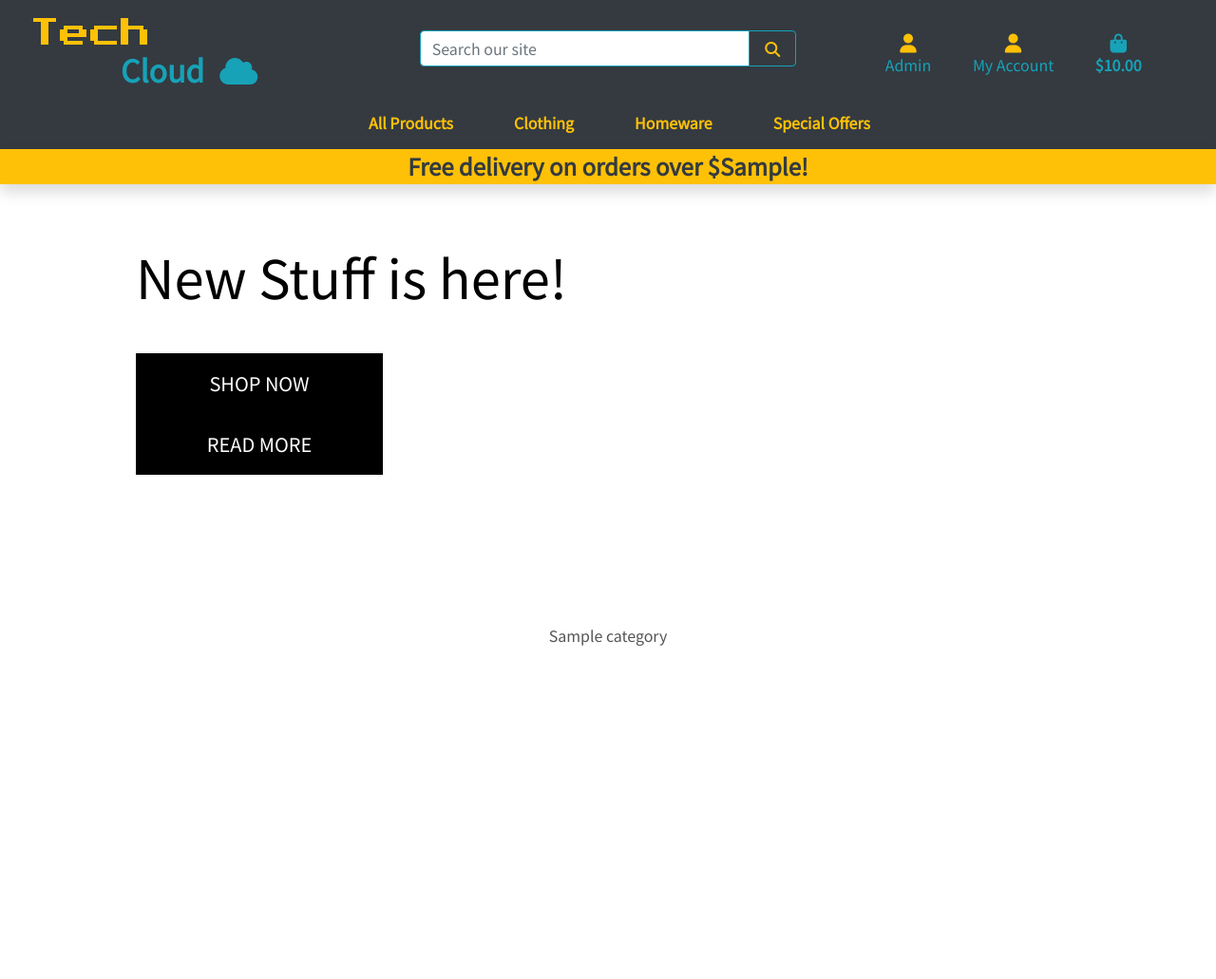
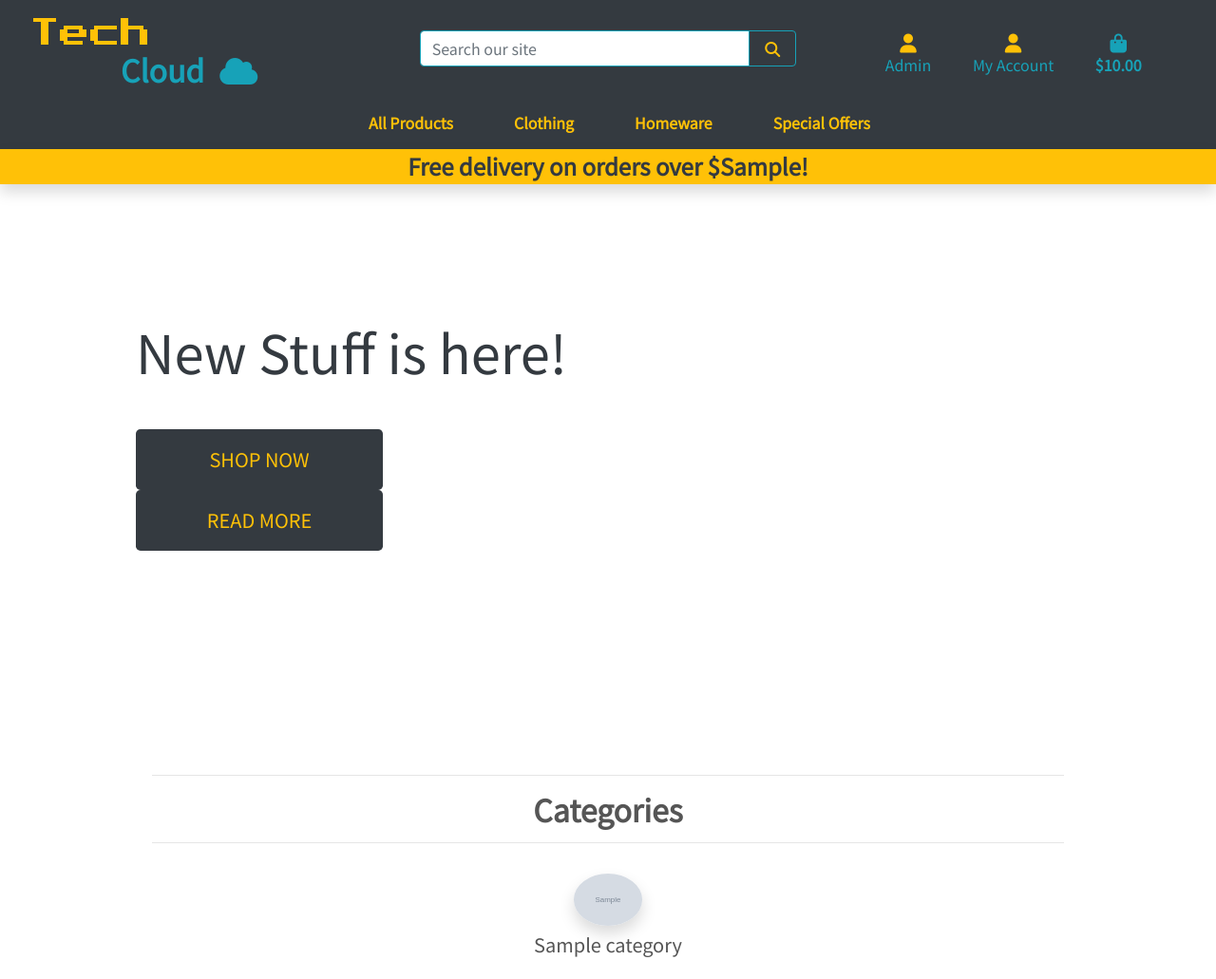
Before and after one commit to Code-Institute-Submissions/django-e-commerce-pc-shop, a Django app: template home/templates/home/index.html in a window 1280 px wide. Shown: the whole page at 95% size. Before the commit the page ends 680 px from the top, so only its background shows below. Run offline with Django 3.2, Linux system fonts and the light colour scheme; tables that the repository leaves empty hold one stand-in row (values such as "Sample post"); the template is opened without the code that fills it: values that come from a table or form of the project are taken from there, most other values are stand-ins (such as "Sample title", 1, 10 or a date in 2020); grey boxes marked "Sample" are stand-in pictures; some libraries are stand-ins or nearby versions.

Commit message:
Added categories to home, load icons, position elements

```diff
--- a/home/templates/home/index.html
+++ b/home/templates/home/index.html
@@ -10,29 +10,43 @@
 {% endblock %}
 
 {% block content %}
+
     <div class="container h-100">
-      <div class="row h-75">
+        <div class="row h-100">
             <div class="col-7 col-md-6 my-auto">
-            <h1 class="display-4 logo-font text-black">
+                <h1 class="display-4 text-dark">
+
                     New Stuff is here!
+
                 </h1>
                 <div class="my-5">
                     <h4>
-                    <a href="" class="shop-now-button btn btn-lg rounded-0 text-uppercase py-3">Shop Now</a>
-                    <a href="" class="shop-now-button btn btn-lg rounded-0 text-uppercase py-3">Read More</a>
+                        <a href="" class="shop-now-button btn btn-lg text-uppercase py-3">Shop Now</a>
+                        <a href="" class="shop-now-button btn btn-lg text-uppercase py-3">Read More</a>
                     </h4>
                 </div>
             </div>
         </div>
-        <div class="container">
+    </div>
+    <hr class="mb-3 w-75">
+    <h2 class="col-12 text-center font-weight-bold mb-3">Categories</h2>
+    <hr class="mb-3 w-75">
+    <div class="container-fluid">
         <div class="row justify-content-center">
             {% for category in categories %}
-                    <div class="col-4 text-center h-25 mt-3 home-categories">
-                        {{ category.friendly_name }}
+                {% if category.image %}
+                    <div class="col-sm-4 col-md-3 col-lg-3 text-center h-25 mt-3 mb-3 home-categories">
+                        <img class="h-25 w-25 mb-2 rounded-circle shadow" src=" {{ category.image.url }} " alt="">
+                        <!-- <img src="" alt="..." class="img-thumbnail"> -->
+                        <h5>{{ category.friendly_name }}</h5>
                     </div>
+                {% else %}
+                <div class="col-sm-4 col-md-3 col-lg-3 text-center h-25 mt-3 mb-3 home-categories">
+                    <img class="h-25 w-25 mb-2 shadow" src=" {{ MEDIA_URL }}noimage.png " alt="">
+                    <h5 class="text-center">{{ category.friendly_name }}</h5>
+                </div>
+                {% endif %}
             {% endfor %}
         </div>
     </div>
-    </div>
-
 {% endblock %}
--- a/products/models.py
+++ b/products/models.py
@@ -6,6 +6,7 @@ from django.db import models
 class Category(models.Model):
     name = models.CharField(max_length=254)
     friendly_name = models.CharField(max_length=254, null=True, blank=True)
+    image = models.ImageField(null=True, blank=True)
 
     def __str__(self):
         return self.name
--- a/static/css/base.css
+++ b/static/css/base.css
@@ -10,20 +10,14 @@ body {
     font-family: 'Noto Sans JP', sans-serif;
 }
 
+/* Site Colours */
+:root {
+  --main-color: #343a40;
+  --second-color: #ffc107;
+  --bootstrap-info: #17a2b8;
+}
+
 /* Homepage Categories  */
-
-/* .home-categories {
-    height: 50px;
-    background-color: brown;
-} */
-
-
-.category {
-    height: 100px;
-    width: 100px;
-    background-color: #343a40;
-    border: 1px solid black;
-}
 
 /* from Bulma */
 .icon {
@@ -45,21 +39,15 @@ body {
 
 /* Buttons style */
 .shop-now-button {
-    background: black;
-    color: white;
+    background: var(--main-color);
+    color: var(--second-color);
     min-width: 260px;
 }
 
 /* Button dark */
 .btn-dark {
-    background: #343a40;
-    color: #ffc107;
-}
-
-/* Button black */
-.btn-black {
-    background: black;
-    color: white;
+    background: var(--main-color);
+    color: var(--second-color);
 }
 
 /* Buttons Style */
@@ -69,23 +57,10 @@ body {
 .btn-dark:hover,
 .btn-dark:active,
 .btn-dark:focus {
-    background: #ffc107;
-    color: #343a40;
+    background: var(--second-color);
+    color:  var(--main-color);
 }
 
-/* Text colour */
-.text-black {
-    color: #000 !important;
-}
-
-/* Borders */
-.border-black {
-    border: 1px solid black !important;
-}
-
-.border-white {
-    border: 2px solid white !important;
-}
 
 /* -------------------------------- Media Queries */
 
--- a/templates/base.html
+++ b/templates/base.html
@@ -39,6 +39,7 @@
     {% endblock %}
 
     {% block extra_js %}
+        <script src="{% static 'js/category_display.js' %}"></script>
     {% endblock %}
 
     <title>Tech Cloud {% block extra_title %}{% endblock %}</title>
@@ -50,7 +51,7 @@
             <div class="col-12 col-lg-4 my-auto py-1 py-lg-0 text-center text-lg-left">
                 <a href="{% url 'home' %}" class="nav-link main-logo-link">
                     <h2 class="main-logo-font text-warning my-0">Tech</h2>
-                    <h2 class="main-logo my-0 ml-5 pl-5 text-info font-weight-bold">Cloud<i class="fas fa-cloud ml-3"></i></h2>
+                    <h2 class="my-0 ml-5 pl-5 text-info font-weight-bold">Cloud<i class="fas fa-cloud ml-3"></i></h2>
                 </a>
             </div>
             <!-- Search Bar -->
@@ -87,7 +88,7 @@
                                 <p class="my-0 text-info">My Account</p>
                             </div>
                         </a>
-                        <div class="dropdown-menu border-0" aria-labelledby="user-options">
+                        <div class="dropdown-menu" aria-labelledby="user-options">
                             {% if request.user.is_authenticated %}
                                 {% if request.user.is_superuser %}
                                     <a href="" class="dropdown-item">Product Management</a>
@@ -118,6 +119,7 @@
                 </ul>
             </div>
         </div>
+        <!-- Mobile Header -->
         <div class="row bg-dark">
             <nav class="navbar navbar-expand-lg navbar-light w-100">
                 <button class="navbar-toggler" type="button" data-toggle="collapse" data-target="#main-nav" aria-controls="main-nav" aria-expanded="false" aria-label="Toggle navigation">
@@ -127,6 +129,7 @@
                 {% include 'includes/main-nav.html' %}
             </nav>
         </div>
+        <!-- Delivery banner -->
         <div id="delivery-banner" class="row text-center shadow">
             <div class="col bg-warning text-dark">
                 <h4 class="my-1 font-weight-bold">Free delivery on orders over ${{ free_shipping_threshold }}!</h4>
--- a/templates/includes/main-nav.html
+++ b/templates/includes/main-nav.html
@@ -4,7 +4,7 @@
             <a class="font-weight-bold nav-link text-warning mr-5" href="#" id="all-products-link" data-toggle="dropdown" aria-haspopup="true" aria-expanded="false">
                 All Products
             </a>
-            <div class="dropdown-menu border-0" aria-labelledby="all-products-link">
+            <div class="dropdown-menu " aria-labelledby="all-products-link">
                 <a href="" class="dropdown-item">By Price</a>
                 <a href="" class="dropdown-item ">By Rating</a>
                 <a href="" class="dropdown-item ">By Category</a>
@@ -16,7 +16,7 @@
             <a class="font-weight-bold nav-link text-warning mr-5" href="#" id="clothing-link" data-toggle="dropdown" aria-haspopup="true" aria-expanded="false">
                 Clothing
             </a>
-            <div class="dropdown-menu border-0" aria-labelledby="clothing-link">
+            <div class="dropdown-menu" aria-labelledby="clothing-link">
                 <a href="" class="dropdown-item">Activewear &amp; Essentials</a>
                 <a href="" class="dropdown-item">Jeans</a>
                 <a href="" class="dropdown-item">Shirts</a>
@@ -28,7 +28,7 @@
             <a class="font-weight-bold nav-link text-warning mr-5" href="#" id="homeware-link" data-toggle="dropdown" aria-haspopup="true" aria-expanded="false">
                 Homeware
             </a>
-            <div class="dropdown-menu border-0" aria-labelledby="homeware-link">
+            <div class="dropdown-menu" aria-labelledby="homeware-link">
                 <a href="" class="dropdown-item">Bed &amp; Bath</a>
                 <a href="" class="dropdown-item">Kitchen &amp; Dining</a>
                 <a href="" class="dropdown-item">All Homeware</a>
@@ -39,7 +39,7 @@
             <a class="font-weight-bold nav-link text-warning" href="#" id="specials-link" data-toggle="dropdown" aria-haspopup="true" aria-expanded="false">
                 Special Offers
             </a>
-            <div class="dropdown-menu border-0" aria-labelledby="specials-link">
+            <div class="dropdown-menu" aria-labelledby="specials-link">
                 <a href="" class="dropdown-item">New Arrivals</a>
                 <a href="" class="dropdown-item">Deals</a>
                 <a href="" class="dropdown-item">Clearance</a>
--- a/templates/includes/mobile-top-header.html
+++ b/templates/includes/mobile-top-header.html
@@ -5,12 +5,12 @@
             <p class="my-0">Search</p>
         </div>
     </a>
-    <div class="dropdown-menu border-0 w-100 p-3 rounded-0 my-0" aria-labelledby="mobile-search">
+    <div class="dropdown-menu border-0 w-100 p-3 my-0" aria-labelledby="mobile-search">
         <form class="form" method="GET" action="">
             <div class="input-group w-100">
-                <input class="form-control border border-black rounded-0" type="text" name="q" placeholder="Search our site">
+                <input class="form-control border border-info" type="text" name="q" placeholder="Search our site">
                 <div class="input-group-append">
-                    <button class="form-control form-control btn btn-black border border-black rounded-0" type="submit">
+                    <button class="form-control form-control btn btn-dark border border-info" type="submit">
                         <span class="icon">
                             <i class="fas fa-search"></i>
                         </span>
@@ -21,13 +21,13 @@
     </div>
 </li>
 <li class="list-inline-item dropdown">
-    <a class="text-black nav-link d-block d-lg-none" href="#" id="user-options" data-toggle="dropdown" aria-haspopup="true" aria-expanded="false">
+    <a class="text-dark nav-link d-block d-lg-none" href="#" id="user-options" data-toggle="dropdown" aria-haspopup="true" aria-expanded="false">
         <div class="text-center">
             <div><i class="fas fa-user fa-lg"></i></div>
             <p class="my-0">My Account</p>
         </div>
     </a>
-    <div class="dropdown-menu border-0" aria-labelledby="user-options">
+    <div class="dropdown-menu" aria-labelledby="user-options">
         {% if request.user.is_authenticated %}
             {% if request.user.is_superuser %}
                 <a href="{% url 'account_logout' %}" class="dropdown-item">Product Management</a>
@@ -40,8 +40,9 @@
         {% endif %}
     </div>
 </li>
+<!-- Bag -->
 <li class="list-inline-item">
-    <a class="{% if grand_total %}text-primary font-weight-bold{% else %}text-black{% endif %} nav-link d-block d-lg-none" href="">
+    <a class="{% if grand_total %}text-primary font-weight-bold{% else %}text-dark{% endif %} nav-link d-block d-lg-none" href="">
         <div class="text-center">
             <div><i class="fas fa-shopping-bag fa-lg"></i></div>
             <p class="my-0">
```
Also changed, not shown: media/001-ssd_card.png (added), media/002-cpu.png (added), media/008-computer_hardware.png (added), media/010-computer_chip.png (added), media/012-cpu.png (added), media/014-keyboard.png (added), media/029-monitor.png (added), media/045-cooler.png (added), media/046-cooler.png (added), media/047-Ram_Memory.png (added), media/noimage.png (added), products/migrations/0003_category_image.py (added), setup/migrations/0003_auto_20210202_1434.py (added), static/js/category_display.js (added). Lines whose indentation alone changed are shown as unchanged.
